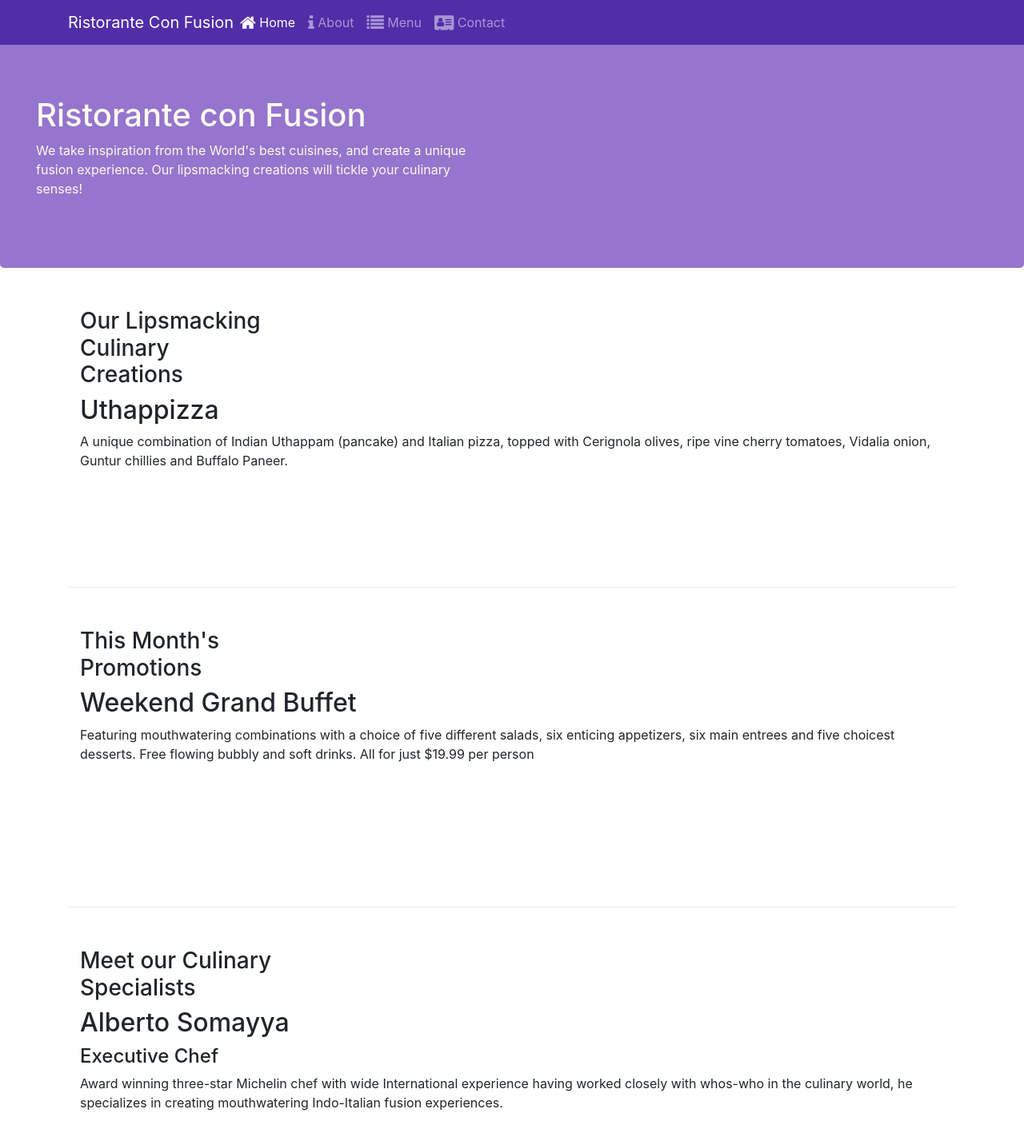
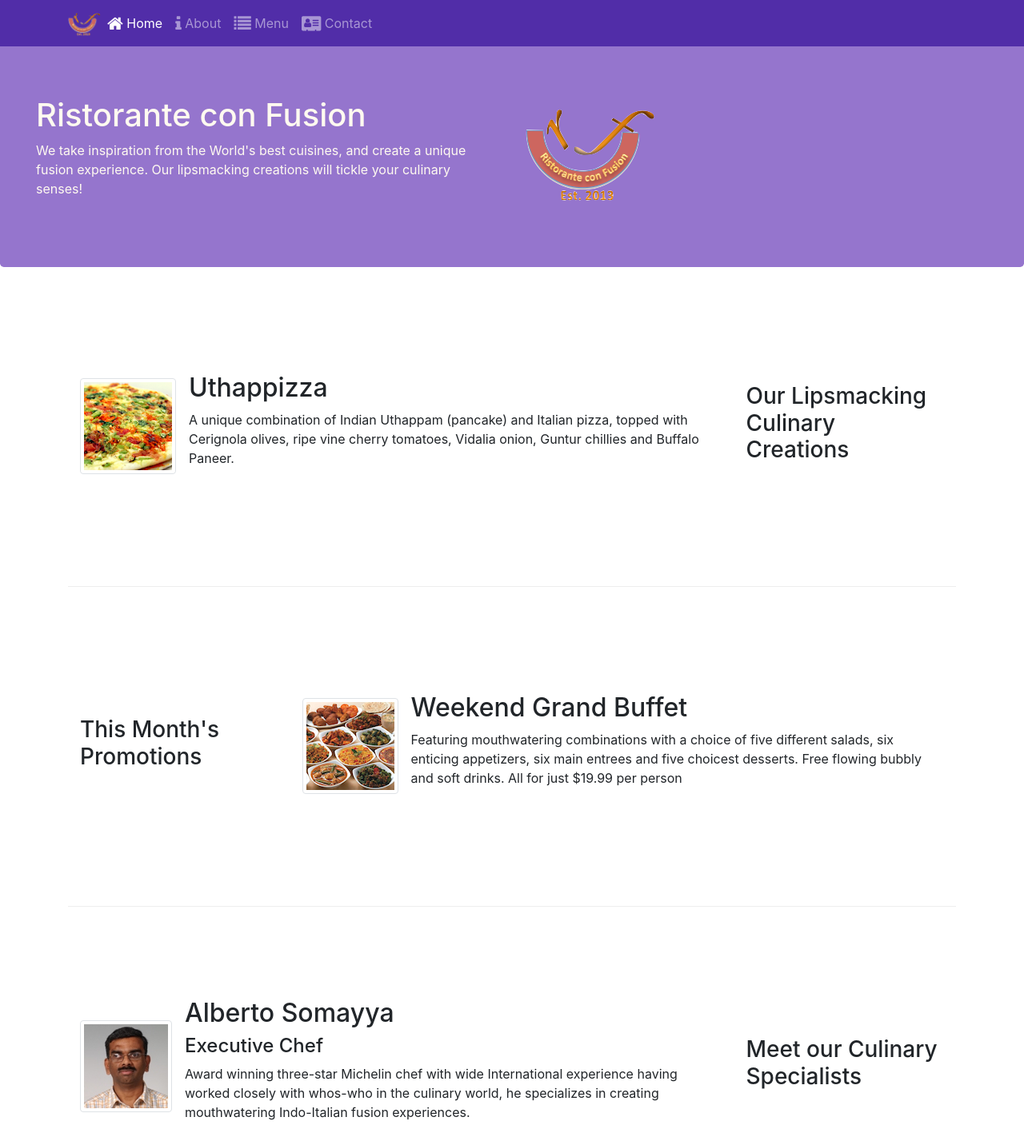
Before and after one commit to vinayat080/bootstrap, a website: page index.html in a window 1280 px wide. Shown: the top 1422 px of the page at 80% size. Drawn offline with nearby package versions, Linux system fonts and the light colour scheme.

Commit message:
Bootstrap images and media

```diff
--- a/index.html
+++ b/index.html
@@ -33,7 +33,7 @@
             <button class="navbar-toggler" type="button" data-toggle="collapse" data-target="#Navbar">
                 <span class="navbar-toggler-icon"></span>
             </button>
-            <a class="navbar-brand mr-auto" href="#">Ristorante Con Fusion</a>
+            <a class="navbar-brand mr-auto" href="#"><img src="./img/logo.png" height="30" width="41"></a>
             <div class="collapse navbar-collapse" id="Navbar">
             <!--mu-auto is a utility class which allows us to specify the right margin, content will be moved left
             as much as possible in navigation bar-->
@@ -47,8 +47,7 @@
         </div>
     </nav>
     <header class="jumbotron">
-        <div class="row-header">
-            <div>
+        <div class="row row-header">
                 <!--for extra small complete 12 column will occupy-->
                 <!-- for smal to extra large 6 columnn will occupy-->
                 <div class="col-12 col-sm-6">
@@ -57,20 +56,20 @@
                 </div>
                 <!--for extra small complete 12 column will occupy-->
                 <!--for col-sm no number is metnioned hence the left over place from above will occupy this content-->
-                <div class="col-12 col-sm">
-                </div>
+                <div class="col-12 col-sm align-self-center">
+                    <img src="./img/logo.png" class="img-fluid">
                 </div>
         </div>
     </header>
 
     <div class="container">
         <!--vertical alignment of content in row-->
-        <div class="row-content align-items-center">
+        <div class="row row-content align-items-center">
             <!--for extra small complete 12 column will occupy-->
             <!--for small 4 column will occupy-->
             <!--for medium to extra large 3 column will occupy-->
             <!--order-sm-last arrange this to last column for small screen-->
-            <div class="col-12 col-sm-4 order-sm-last col-md-3">
+            <div class="col col-12 col-sm-4 order-sm-last col-md-3">
                 <h3>Our Lipsmacking Culinary Creations</h3>
             </div>
             <!--for extra small stack below the screen-->
@@ -78,30 +77,48 @@
             <!--for medium to extra large occupy the remaining 9 column-->
             <!--order-sm-first arrange this to first column-->
             <div class="col col-sm order-sm-first col-md">
-                <h2>Uthappizza</h2>
+                <div class="media">
+                    <!-- mr means margin right side of image-->
+                    <img class="d-flex mr-3 img-thumbnail align-self-center" src="./img/uthappizza.png" alt="uthappizza">
+                    <div class="media-body">
+                        <!--mt means margin top zero-->
+                        <h2 class="mt-0">Uthappizza</h2>
                         <p class="d-none d-sm-block">A unique combination of Indian Uthappam (pancake) and Italian pizza, topped with Cerignola olives, ripe vine cherry tomatoes, Vidalia onion, Guntur chillies and Buffalo Paneer.</p>
+                    </div>
+                </div>
             </div>
         </div>
 
 
-        <div class="row-content align-items-center">
-            <div class="col-12 col-sm-4 col-md-3">
+        <div class="row row-content align-items-center">
+            <div class="col col-12 col-sm-4 col-md-3">
                 <h3>This Month's Promotions</h3>
             </div>
             <div class="col col-sm col-md">
+                <div class="media">
+                    <img class="d-flex mr-3 img-thumbnail align-self-center src" src="./img/buffet.png" alt="buffet">
+                    <div class="media-body">
                         <h2>Weekend Grand Buffet</h2>
                         <p class="d-none d-sm-block">Featuring mouthwatering combinations with a choice of five different salads, six enticing appetizers, six main entrees and five choicest desserts. Free flowing bubbly and soft drinks. All for just $19.99 per person </p>
                     </div>
                 </div>
+            </div>
+        </div>
 
-        <div class="row-content align-items-center">
-            <div class="col-12 col-sm-4 order-sm-last col-md-3">
+        <div class="row row-content align-items-center">
+            <div class="col col-12 col-sm-4 order-sm-last col-md-3">
                 <h3>Meet our Culinary Specialists</h3>
             </div>
             <div class="col col-sm order-sm-first col-md">
+                <div class="media">
+                    <img class="d-flex mr-3 img-thumbnail align-self-center" src="./img/alberto.png" alt="alberto">
+                    <div class="media-body">
                         <h2>Alberto Somayya</h2>
                         <h4>Executive Chef</h4>
                         <p class="d-none d-sm-block">Award winning three-star Michelin chef with wide International experience having worked closely with whos-who in the culinary world, he specializes in creating mouthwatering Indo-Italian fusion experiences. </p>
+                    </div>
+                </div>
+
             </div>
         </div>
     </div>
```
Also changed, not shown: aboutus.html (+3 -2 lines), contactus.html (+3 -2 lines), img/alberto.png (added), img/buffet.png (added), img/logo.png (added), img/uthappizza.png (added), 1 other file. Lines whose indentation alone changed are shown as unchanged.
